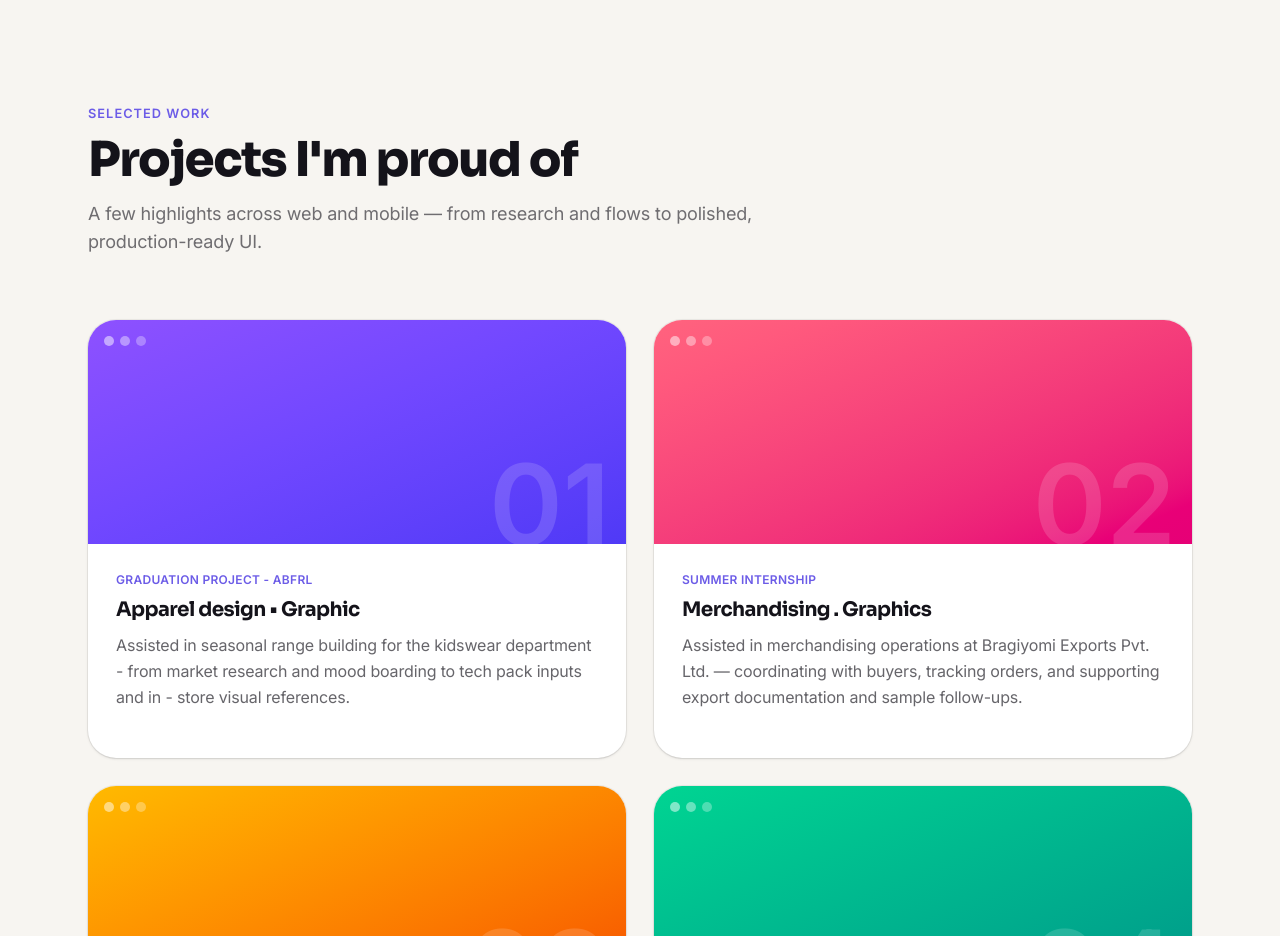
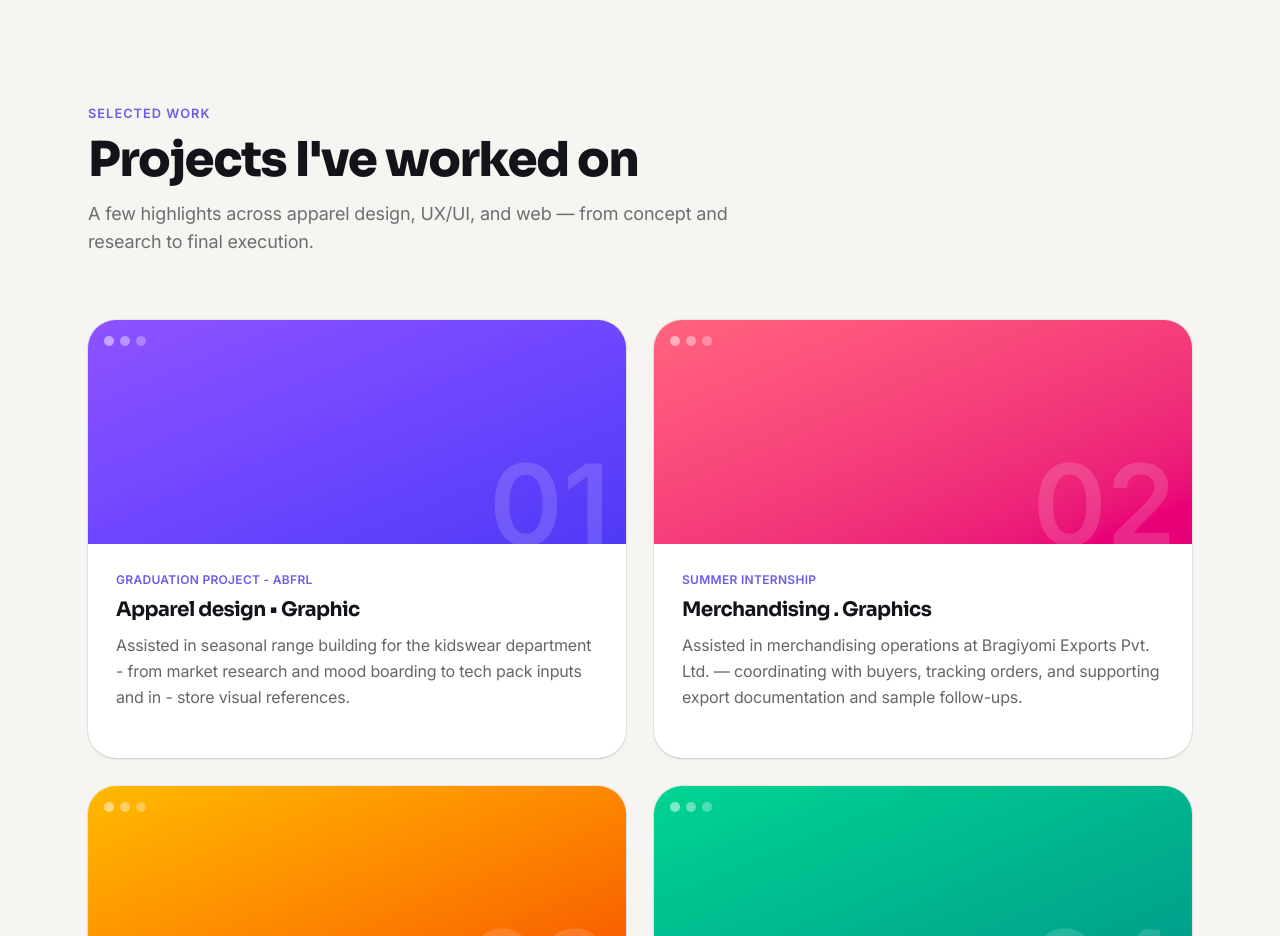
Before and after one commit to BinishB123/ui-ux-portfolio, a React (Vite) app: page / in a window 1280 px wide. Shown: the part 880-1816 px from the top of the page. Built offline with nearby package versions, Linux system fonts and the light colour scheme.

Commit message:
content change

```diff
--- a/src/components/Work.jsx
+++ b/src/components/Work.jsx
@@ -6,15 +6,15 @@ const Work = () => {
     <section id="work" className="px-6 py-28 max-w-6xl mx-auto">
      <div className="reveal mb-16 max-w-2xl">
   <p className="eyebrow">Selected Work</p>
+
   <h2 className="text-3xl sm:text-5xl font-extrabold mt-3">
-          Projects I'm proud of
+    Projects I've worked on
   </h2>
+
   <p className="mt-4 text-ink/60 text-lg">
-          A few highlights across web and mobile — from research and flows to
-          polished, production-ready UI.
+    A few highlights across apparel design, UX/UI, and web — from concept and research to final execution.
   </p>
 </div>
-
       <div className="grid sm:grid-cols-2 gap-7">
         {PROJECTS.map((project, i) => (
           <a
```
Lines whose indentation alone changed are shown as unchanged.
